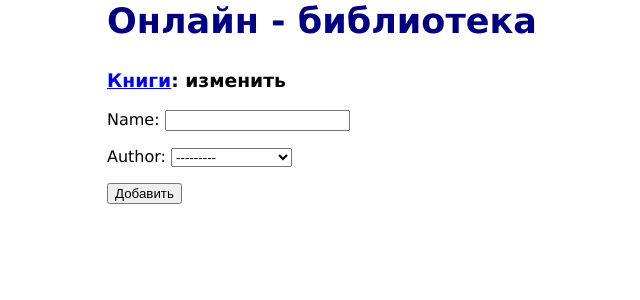
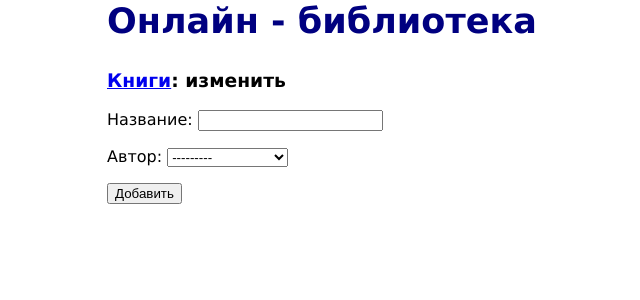
Before and after one commit to okolesnichenko/onlinelibrary, a Django app: page /create_book in a window 1280 px wide. Shown: the part 191-491 px from the top of the page, without its empty margins (85-725 px from the left). Run offline with Django 3.2, Linux system fonts and the light colour scheme; data comes from the database, SQL or seed files in the repository; both versions use the stored data as it was after the commit.

Commit message:
add find by name and fix bugs

```diff
--- a/project/urls.py
+++ b/project/urls.py
@@ -25,5 +25,5 @@
     path('create_book', views.book_create, name = 'book_create'),
     path('edit_book/<int:pk>', views.book_edit, name = 'book_edit'),
     path('delete_book/<int:pk>', views.book_delete, name = 'book_delete'),
-    path('find_book/<str:search>', views.book_find, name = 'book_find'),
+    path('find_book', views.book_find, name = 'book_find'),
 ]
--- a/templates/weblibrary/book_find.html
+++ b/templates/weblibrary/book_find.html
@@ -1,9 +1,7 @@
 {% extends "weblibrary/base.html" %}
 
 {% block content %}
-
 <h3><a class = "upper" href = "{% url 'all_lists' %}">Список</a></h3>
-
 <h3>Список книг</h3>
 <table>
   <tr>
--- a/weblibrary/forms.py
+++ b/weblibrary/forms.py
@@ -16,3 +16,7 @@
     class Meta:
         model = Book
         fields = ['name', 'author']
+        labels = {
+            'name': _('Название'),
+            'author':_('Автор'),
+        }
--- a/weblibrary/views.py
+++ b/weblibrary/views.py
@@ -60,10 +60,9 @@
         return redirect('all_lists')
     return render(request, template_name, {"object": book})
 
-def book_find(request, search, template_name = "weblibrary/book_find.html"):
-    person = Author.objects.filter(surname = search)
+def book_find(request, template_name = "weblibrary/book_find.html"):
+    search = request.GET['search']
     books = Book.objects.filter(name = search)
-    books = Book.objects.filter(author = person)
-    if request.method == 'POST':
-        return redirect('all_lists')
-    return render(request, template_name, {'books': books})
+    if request.method == 'GET':
+        return render(request, template_name, {'books': books})
+    return redirect('all_lists')
```
Also changed, not shown: templates/weblibrary/all_lists.html (+6 -1 lines), db.sqlite3.
